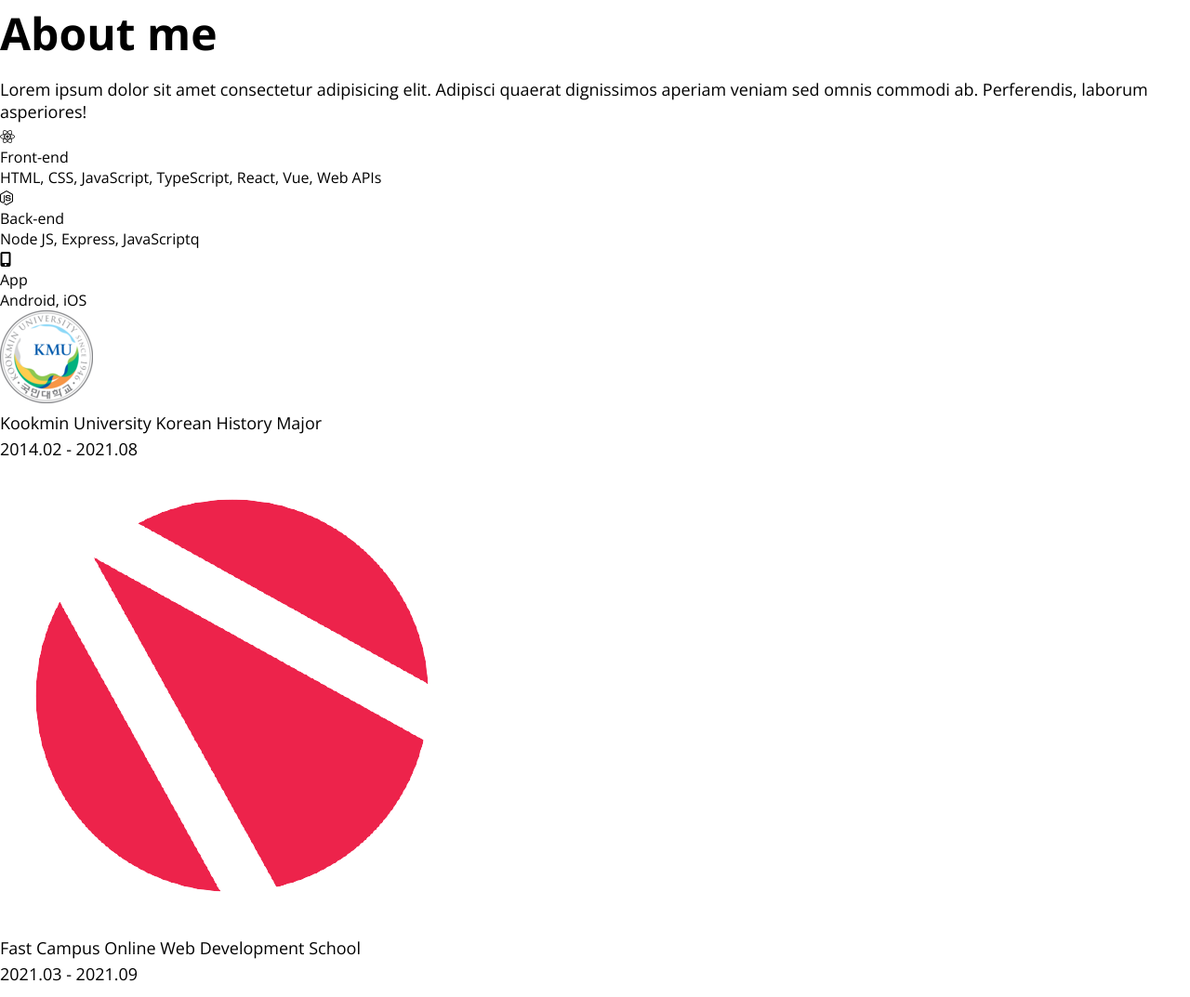
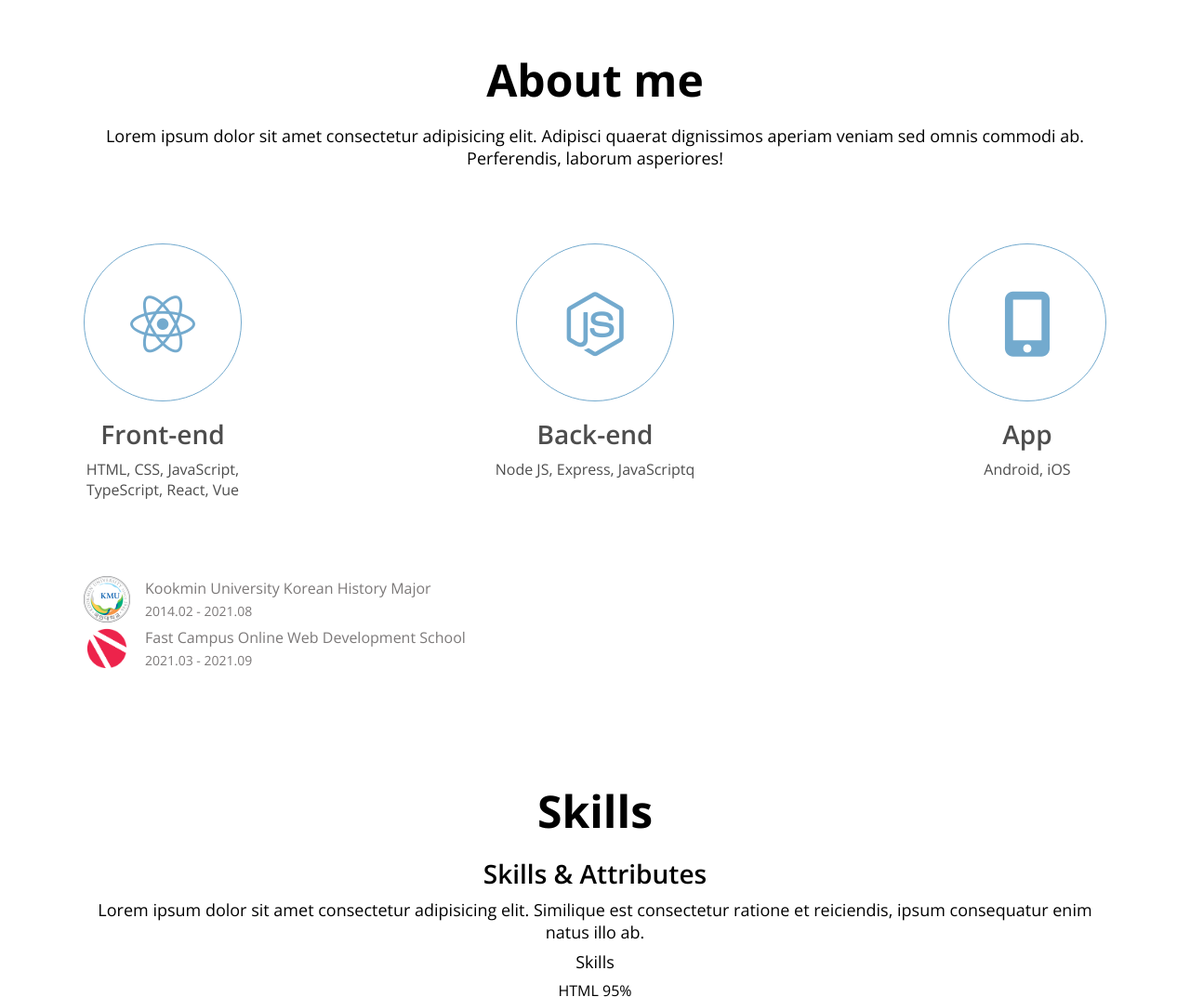
Before and after one commit to ckm960411/KMin-s-Portfolio, a plain HTML site: page index.html in a window 1280 px wide. Shown: the part 749-1822 px from the top of the page at 93% size. Drawn offline with nearby package versions, Linux system fonts and the light colour scheme.

Commit message:
CSS: About

```diff
--- a/index.html
+++ b/index.html
@@ -55,44 +55,48 @@
   </section>
 
   <!-- About -->
-  <section id="about">
+  <section id="about" class="section">
     <h1>About me</h1>
     <p>Lorem ipsum dolor sit amet consectetur adipisicing elit. Adipisci quaerat dignissimos aperiam veniam sed omnis commodi ab. Perferendis, laborum asperiores!</p>
     <div class="about__majors">
       <div class="major">
         <div class="major__icon"><i class="fab fa-react"></i></div>
-        <div class="major__title">Front-end</div>
-        <div class="major__description">HTML, CSS, JavaScript, TypeScript, React, Vue, Web APIs</div>
+        <h2 class="major__title">Front-end</h2>
+        <div class="major__description">HTML, CSS, JavaScript,<br />TypeScript, React, Vue</div>
       </div>
       <div class="major">
         <div class="major__icon"><i class="fab fa-node-js"></i></div>
-        <div class="major__title">Back-end</div>
+        <h2 class="major__title">Back-end</h2>
         <div class="major__description">Node JS, Express, JavaScriptq</div>
       </div>
       <div class="major">
         <div class="major__icon"><i class="fas fa-mobile-alt"></i></div>
-        <div class="major__title">App</div>
+        <h2 class="major__title">App</h2>
         <div class="major__description">Android, iOS</div>
       </div>
     </div>
     <div class="about__jobs">
       <div class="job">
         <img src="images/kookmin-univ-logo.png" alt="kookmin-univ-logo" class="job__logo">
-        <p class="job__name">Kookmin University Korean History Major</p>
-        <p class="job__period">2014.02 - 2021.08</p>
+        <div class="job__description">
+          <p class="job__name">Kookmin University Korean History Major</p>
+          <p class="job__period">2014.02 - 2021.08</p>
+        </div>
       </div>
       <div class="job">
         <div class="job">
           <img src="images/fastcampus-logo.png" alt="fastcampus-logo" class="job__logo">
-          <p class="job__name">Fast Campus Online Web Development School</p>
-          <p class="job__period">2021.03 - 2021.09</p>
+          <div class="job__description">
+            <p class="job__name">Fast Campus Online Web Development School</p>
+            <p class="job__period">2021.03 - 2021.09</p>
+          </div>
         </div>
       </div>
     </div>
   </section>
 
   <!-- Skills -->
-  <section id="skills">
+  <section id="skills" class="section">
     <h1>Skills</h1>
     <h2>Skills & Attributes</h2>
     <p>Lorem ipsum dolor sit amet consectetur adipisicing elit. Similique est consectetur ratione et reiciendis, ipsum consequatur enim natus illo ab.</p>
@@ -176,7 +180,7 @@
   </section>
 
   <!-- My Works -->
-  <section id="work">
+  <section id="work" class="section">
     <h1>My Work</h1>
     <h3>Projects</h3>
     <div class="work__categories">
@@ -255,7 +259,7 @@
   </section>
 
   <!-- Testimonials -->
-  <section id="testimonials">
+  <section id="testimonials" class="section">
     <h1>Testimonials</h1>
     <h3>See what the say about me</h3>
     <div class="testimonials">
@@ -277,7 +281,7 @@
   </section>
 
   <!-- Contact -->
-  <section id="contact">
+  <section id="contact" class="section">
     <h1 class="contact__title">Let's talk</h1>
     <h2 class="contact__email">a01098956117@gmail.com</h2>
     <div class="contact__links">
--- a/style.css
+++ b/style.css
@@ -28,6 +28,9 @@
 
   /* Size */
   --size-border-radius: 4px;
+
+  /* Animation */
+  --animation-duration: .3s;
 }
 
 /* Universal tags */
@@ -104,12 +107,19 @@ p {
   cursor: pointer;
   border-radius: var(--size-border-radius);
 }
+.navbar__menu__item:hover {
+  color: var(--color-dark-pink);
+  transition: all .5s;
+}
 .navbar__menu__item.active {
   border: 1px solid var(--color-white);
 }
-.navbar__menu__item:hover {
+.navbar__menu__item.active:hover {
   background-color: var(--color-dark-pink);
+  color: var(--color-white);
+  transition: all .5s;
 }
+
 
 /* Home */
 #home {
@@ -136,3 +146,67 @@ p {
   border: 2px solid var(--color-white);
   border-radius: var(--size-border-radius);
 }
+.home__contact:hover {
+  color: #1848a0;
+  background-color: var(--color-white);
+  transition: all .5s;
+}
+
+
+/* Section common */
+.section {
+  padding: 50px;
+  text-align: center;
+  max-width: 1200px;
+  margin: auto;
+}
+
+
+/* About */
+.about__majors {
+  display: flex;
+  justify-content: space-between;
+  margin: 80px 0;
+}
+.major__icon {
+  width: 170px;
+  height: 170px;
+  font-size: 70px;
+  line-height: 170px;
+  margin: 0 auto 16px;
+  color: var(--color-blue);
+  border: 1px solid var(--color-blue);
+  border-radius: 50%;
+}
+.major__icon:hover i {
+  color: var(--color-pink);
+  transform: rotate(-15deg) scale(1.1);
+  transition: all var(--animation-duration) ease;
+}
+.major__title, .major__description {
+  color: var(--color-dark-grey);
+}
+.major__description {
+  font-size: var(--font-small);
+}
+.job {
+  display: flex;
+  align-items: center;
+}
+.job img {
+  width: 50px;
+  height: 50px;
+}
+.job__description {
+  margin: 0 16px;
+  text-align: left;
+}
+.job__name, .job__period {
+  color: var(--color-light-grey);
+}
+.job__name {
+  font-size: var(--font-small);
+}
+.job__period {
+  font-size: var(--font-micro);
+}
```
